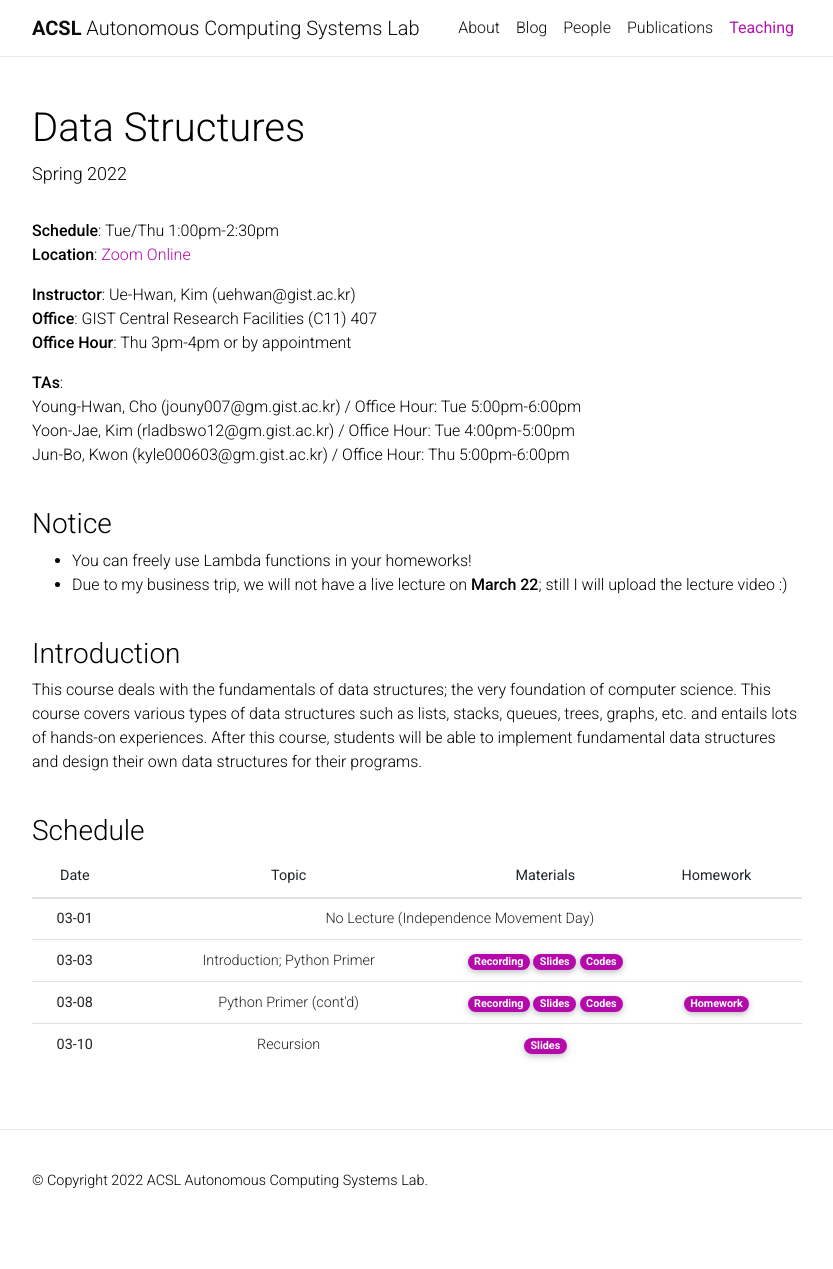
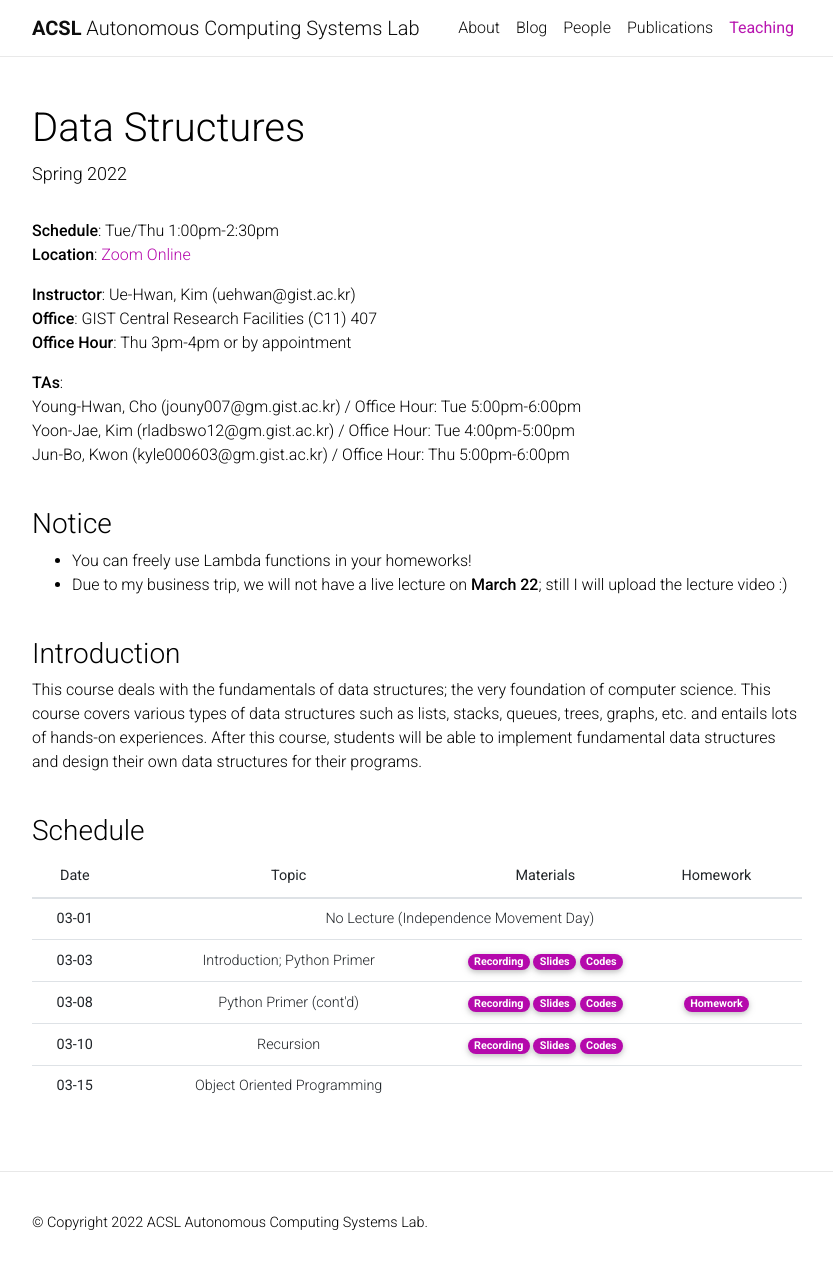
Before and after one commit to Uehwan/Uehwan.github.io, a Jekyll site: the page built from _teaching/datastruct22sp.md, in a window 1280 px wide and 1273 px high. Shown: the top 1269 px of the window, without its empty margins (223-1056 px from the left). Built offline with Jekyll 4.4.1, drawn with Linux system fonts in a browser that asks for light colours; nearby versions of some CDN libraries; comment, search, counter and statistics services are not loaded; a style sheet for code colours, icons or effects is not loaded.

Commit message:
[ds22sp] 22-03-10 post

```diff
--- a/_teaching/datastruct22sp.md
+++ b/_teaching/datastruct22sp.md
@@ -60,7 +60,13 @@
     <tr>
       <th scope="row">03-10</th>
       <td>Recursion</td>
-      <td><!--a href="https://youtu.be/GLYbUZaWLRk" target="_blank" class="badge badge-pill" style="background-color:#B509AC;">Recording</a--> <a href="https://docs.google.com/presentation/d/1qwWXB62idf3332JFdYpbSoRAb8rkhKBZmkOKQDqmatM/edit?usp=sharing" target="_blank" class="badge badge-pill" style="background-color:#B509AC;">Slides</a> <!--a href="https://colab.research.google.com/drive/1S9OYcv8v-KU1w1RI_t7fEb78EGjrQ3Aw?usp=sharing" target="_blank" class="badge badge-pill" style="background-color:#B509AC;">Codes</a--></td>
+      <td><a href="https://youtu.be/zgdbPrBmg5A" target="_blank" class="badge badge-pill" style="background-color:#B509AC;">Recording</a> <a href="https://docs.google.com/presentation/d/1qwWXB62idf3332JFdYpbSoRAb8rkhKBZmkOKQDqmatM/edit?usp=sharing" target="_blank" class="badge badge-pill" style="background-color:#B509AC;">Slides</a> <a href="https://colab.research.google.com/drive/1wGuKqcNkXbm1QBZanpWmaxUMK_vMglDB?usp=sharing" target="_blank" class="badge badge-pill" style="background-color:#B509AC;">Codes</a></td>
+      <td><!--a href="https://colab.research.google.com/drive/1gRNMsgBKA2hXzE6bEDwtpcdjbgxCc6t1?usp=sharing" target="_blank" class="badge badge-pill" style="background-color:#B509AC;">Homework</a--></td>
+    </tr>
+    <tr>
+      <th scope="row">03-15</th>
+      <td>Object Oriented Programming</td>
+      <td><!--a href="https://youtu.be/zgdbPrBmg5A" target="_blank" class="badge badge-pill" style="background-color:#B509AC;">Recording</a--> <!--a href="https://docs.google.com/presentation/d/1qwWXB62idf3332JFdYpbSoRAb8rkhKBZmkOKQDqmatM/edit?usp=sharing" target="_blank" class="badge badge-pill" style="background-color:#B509AC;">Slides</a--> <!--a href="https://colab.research.google.com/drive/1S9OYcv8v-KU1w1RI_t7fEb78EGjrQ3Aw?usp=sharing" target="_blank" class="badge badge-pill" style="background-color:#B509AC;">Codes</a--></td>
       <td><!--a href="https://colab.research.google.com/drive/1gRNMsgBKA2hXzE6bEDwtpcdjbgxCc6t1?usp=sharing" target="_blank" class="badge badge-pill" style="background-color:#B509AC;">Homework</a--></td>
     </tr>
   </tbody>
```
